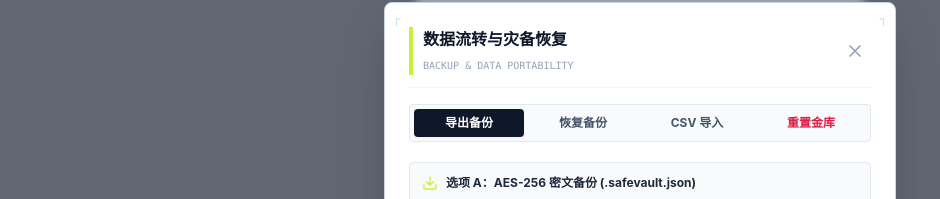
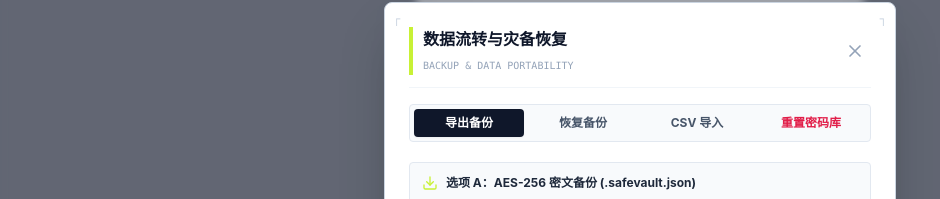
Before and after one commit to 1510952971/safevault, a React (Vite) app: page / in a window 1280 px wide. Both pictures are taken after a click on the button "导入备份恢复". Shown: the part 187-386 px from the top of the page, without its empty margins (0-940 px from the left). Built offline with nearby package versions, Linux system fonts and the light colour scheme.

Commit message:
text: change reset vault wording to reset password vault (重置密码库)

```diff
--- a/src/App.tsx
+++ b/src/App.tsx
@@ -500,7 +500,7 @@ export const App: React.FC = () => {
     }
   };
 
-  // 11. 重置金库处理
+  // 11. 重置密码库处理
   const handleResetVault = () => {
     resetEntireVault();
     setVaultMeta(null);
@@ -508,7 +508,7 @@ export const App: React.FC = () => {
     setItems([]);
     setIsLocked(true);
     setSecondaryAuthExpiry(null);
-    addToast('warning', '金库已清空并恢复出厂状态');
+    addToast('warning', '密码库已清空并恢复出厂状态');
   };
 
   // 12. 二级密码验证拦截
--- a/src/components/BackupRestoreModal.tsx
+++ b/src/components/BackupRestoreModal.tsx
@@ -214,7 +214,7 @@ export const BackupRestoreModal: React.FC<BackupRestoreModalProps> = ({
                 : 'text-rose-600 hover:bg-rose-50'
             }`}
           >
-            重置金库
+            重置密码库
           </button>
         </div>
 
@@ -348,7 +348,7 @@ export const BackupRestoreModal: React.FC<BackupRestoreModalProps> = ({
             </div>
           )}
 
-          {/* 4. 重置金库 */}
+          {/* 4. 重置密码库 */}
           {activeTab === 'reset' && (
             <div className="space-y-4 text-center py-2">
               <div className="w-12 h-12 rounded-lg bg-rose-50 border border-rose-200 text-rose-600 flex items-center justify-center mx-auto">
@@ -359,14 +359,14 @@ export const BackupRestoreModal: React.FC<BackupRestoreModalProps> = ({
               </p>
               <button
                 onClick={() => {
-                  if (window.confirm('警告：此操作将永久清空本地所有密码数据！是否确认重置？')) {
+                  if (window.confirm('警告：此操作将永久清空本地所有密码数据！是否确认重置密码库？')) {
                     onResetVaultConfirm();
                     onClose();
                   }
                 }}
                 className="w-full py-2.5 bg-rose-600 hover:bg-rose-500 text-white rounded font-bold transition-colors"
               >
-                确认清空金库所有数据
+                确认清空密码库所有数据
               </button>
             </div>
           )}
--- a/src/components/MasterAuthModal.tsx
+++ b/src/components/MasterAuthModal.tsx
@@ -300,13 +300,13 @@ export const MasterAuthModal: React.FC<MasterAuthModalProps> = ({
             <button
               type="button"
               onClick={() => {
-                if (window.confirm('⚠️ 危险操作警告：\n\n重置金库将彻底清空当前设备本地保存的所有加密凭据与主密码，恢复至出厂未初始化状态！\n\n（若您此前导出了 .safevault.json 备份或同步到了极空间 NAS，可随时重新导入恢复）\n\n您确定要清空并重置金库吗？')) {
+                if (window.confirm('⚠️ 危险操作警告：\n\n重置密码库将彻底清空当前设备本地保存的所有加密凭据与主密码，恢复至出厂未初始化状态！\n\n（若您此前导出了 .safevault.json 备份或同步到了极空间 NAS，可随时重新导入恢复）\n\n您确定要清空并重置密码库吗？')) {
                   onResetVault();
                 }
               }}
               className="text-slate-400 hover:text-rose-600 transition-colors"
             >
-              重置金库
+              重置密码库
             </button>
           )}
         </div>
--- a/src/utils/storage.ts
+++ b/src/utils/storage.ts
@@ -75,14 +75,14 @@ export function saveStoredEncryptedItems(items: EncryptedVaultItem[]): void {
 }
 
 /**
- * 清空重置金库全部本地数据 (恢复出厂状态)
+ * 清空重置密码库全部本地数据 (恢复出厂状态)
  */
 export function resetEntireVault(): void {
   try {
     localStorage.removeItem(STORAGE_KEY_META);
     localStorage.removeItem(STORAGE_KEY_ITEMS);
   } catch (error) {
-    console.error('重置金库异常:', error);
+    console.error('重置密码库异常:', error);
   }
 }
 
```
Also changed, not shown: 1 other file (tests, documents, lock files or other folders).
